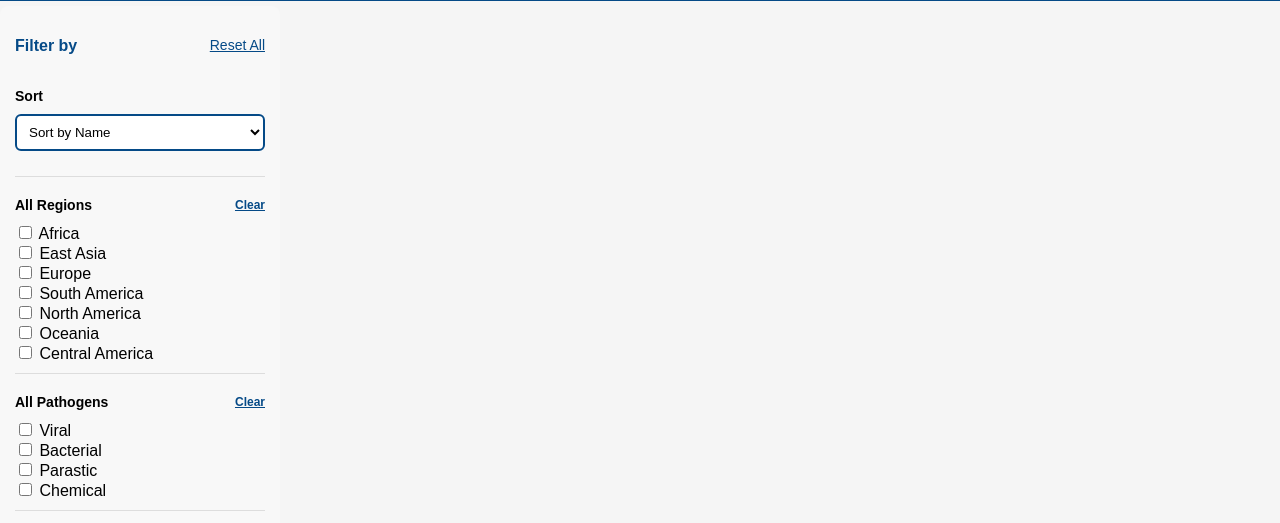
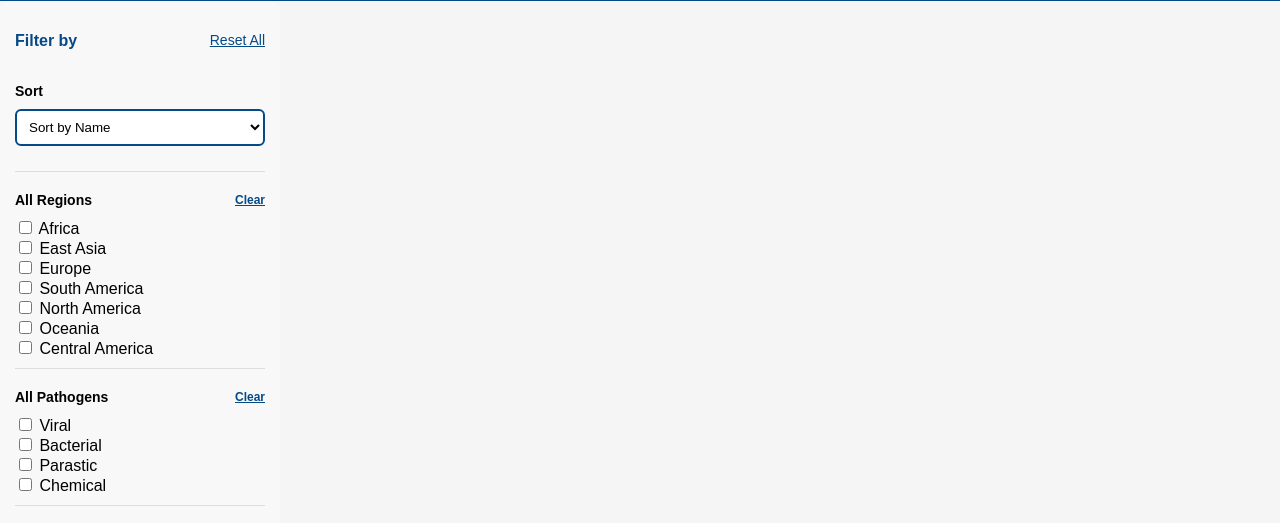
Before and after one commit to WHO-Collaboratory/who-ipsn-cop-wes-member-directory, a plain HTML site: page home.html in a window 1280 px wide. Shown: the part 252-775 px from the top of the page. Drawn offline with Linux system fonts and the light colour scheme; no server answers; sample sign-in values are in the browser's storage.

Commit message:
fixed main container

```diff
--- a/style.css
+++ b/style.css
@@ -411,9 +411,11 @@ footer a:hover {
 .main-container {
   display: flex;
   gap: 20px;
-  align-items: flex-start;
+  width: 100%;
+  overflow: hidden;
+  /* align-items: flex-start;
   justify-content: flex-start;
-  margin-top: 5px;
+  margin-top: 5px; */
 }
 
 /* Left filters */
@@ -423,8 +425,8 @@ footer a:hover {
   padding: 15px;
   border-radius: 8px;
   flex-shrink: 0;
-  max-height: 600px;
-  min-height: 500px;
+  max-height: 550px;
+  min-height: 450px;
   overflow-y: auto;
 }
 
@@ -501,5 +503,5 @@ footer a:hover {
 .member-grid {
   display: grid;
   grid-template-columns: repeat(auto-fit, minmax(250px, 1fr));
-  gap: 20px;
+  gap: 16px;
 }
```
